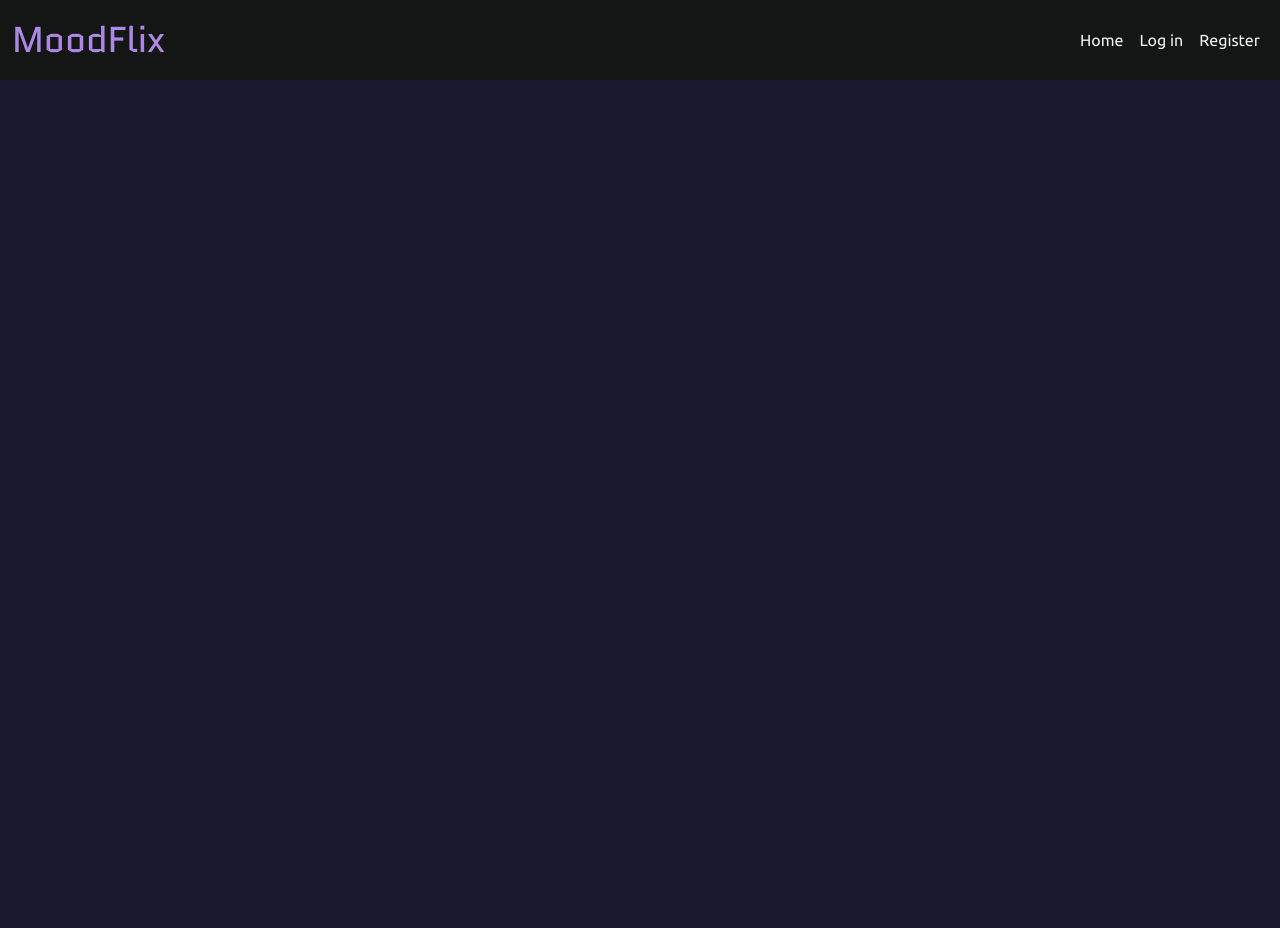
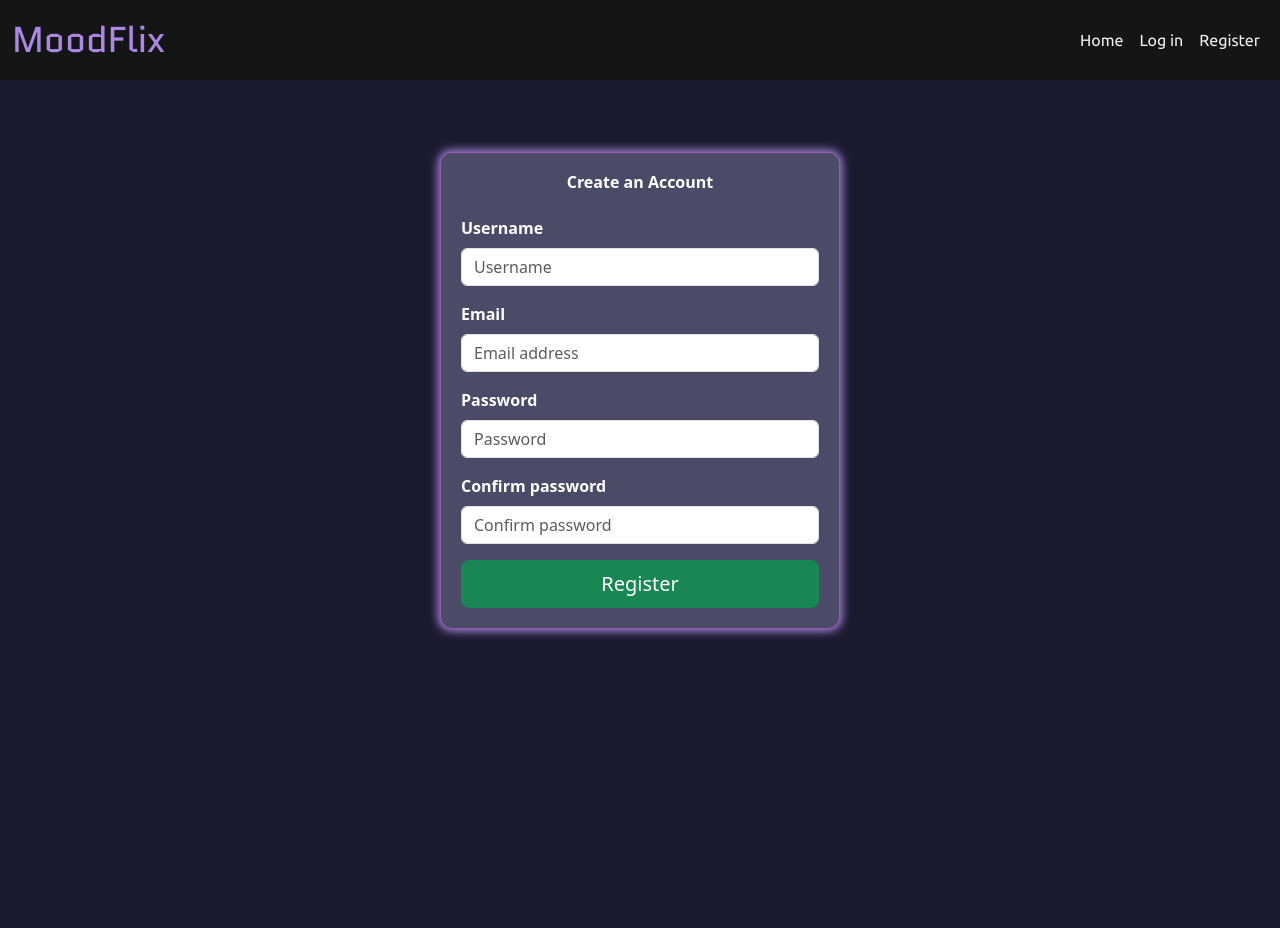
Before and after one commit to glezirene/COMPSCI5012_Project, a Django app: page /register/ in a window 1280 px wide. Before the commit the page ends 80 px from the top, so only its background shows below. Run offline with Django 5.2, Linux system fonts and the light colour scheme.

Commit message:
created UI for account registration

```diff
--- a/static/styles.css
+++ b/static/styles.css
@@ -87,7 +87,7 @@ main { padding: 1.5rem 2rem; max-width: 1400px; margin: 0 auto; }
 }
 
 /* ── Forms ── */
-.form-group { margin-bottom: 1rem; }
+/* .form-group { margin-bottom: 1rem; }
 .form-group label { display: block; margin-bottom: 0.35rem; color: #aaa; font-size: 0.85rem; }
 .form-control {
     width: 100%;
@@ -100,10 +100,10 @@ main { padding: 1.5rem 2rem; max-width: 1400px; margin: 0 auto; }
     transition: border-color 0.2s;
 }
 .form-control:focus { outline: none; border-color: #9b59b6; }
-.form-control option { background: #0f0f1a; }
+.form-control option { background: #0f0f1a; } */
 
 /* ── Buttons ── */
-.btn {
+.custom-btn {
     padding: 0.6rem 1.25rem;
     border-radius: 6px;
     border: none;
@@ -115,9 +115,9 @@ main { padding: 1.5rem 2rem; max-width: 1400px; margin: 0 auto; }
     transition: opacity 0.2s, transform 0.1s;
 }
 .btn:hover { opacity: 0.85; transform: translateY(-1px); }
-.btn-primary  { background: #9b59b6; color: #fff; }
+.custom-btn-primary  { background: #9b59b6; color: #fff; }
 .btn-danger   { background: #e74c3c; color: #fff; }
-.btn-secondary{ background: #2a2a4a; color: #ccc; }
+.custom-btn-secondary{ background: #2a2a4a; color: #ccc; }
 .btn-sm { padding: 0.35rem 0.75rem; font-size: 0.8rem; }
 
 /* ── Stars ── */
--- a/templates/registration/register.html
+++ b/templates/registration/register.html
@@ -2,4 +2,44 @@
 {% block title %}Register{% endblock %}
 
 {% block content %}
+<div class="container min-vh-100 d-flex justify-content-center align-items-start pt-5">
+    <div class="custom-card" style="width: 400px;">
+        <div class="card-body">
+            <h3 class="custom-card-title text-center mb-4">Create an Account</h3>
+
+            <form method="POST">
+                {% csrf_token %}
+
+                <div class="mb-3">
+                    <label class="form-label custom-card-title">Username</label>
+                    <input type="text" name="username" class="form-control" placeholder="Username" required>
+                </div>
+
+                <div class="mb-3">
+                    <label class="form-label custom-card-title">Email</label>
+                    <input type="email" name="email" class="form-control" placeholder="Email address" required>
+                </div>
+
+                <div class="mb-3">
+                    <label class="form-label custom-card-title">Password</label>
+                    <input type="password" name="password1" class="form-control" placeholder="Password" required>
+                </div>
+
+                <div class="mb-3">
+                    <label class="form-label custom-card-title">Confirm password</label>
+                    <input type="password" name="password2" class="form-control" placeholder="Confirm password" required>
+                </div>
+
+                <div class="d-grid">
+                    <button type="submit" class="btn btn-success btn-lg btn-block">
+                        Register
+                    </button>
+                </div>
+
+            </form>
+
+        </div>
+    </div>
+</div>
+
 {% endblock %}
```
Also changed, not shown: films/tests.py (+4 -4 lines).
